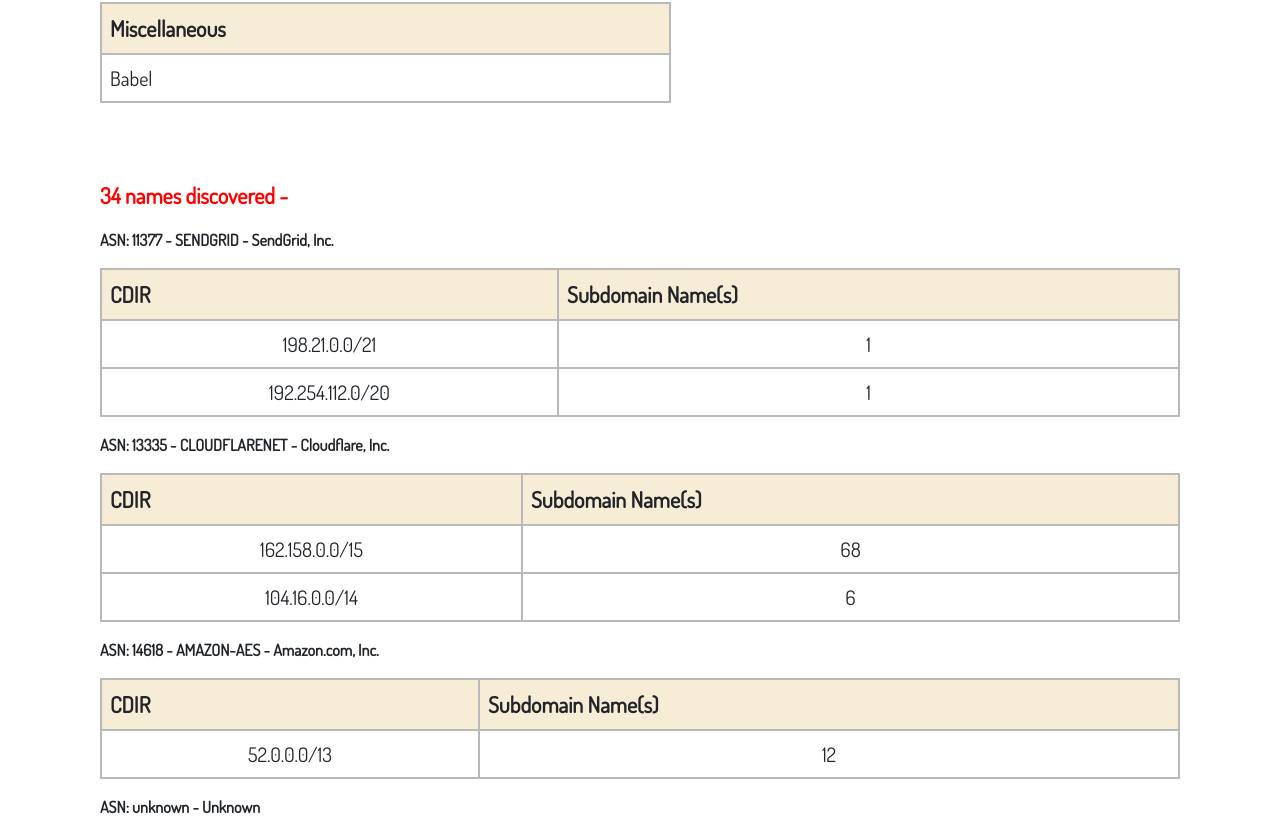
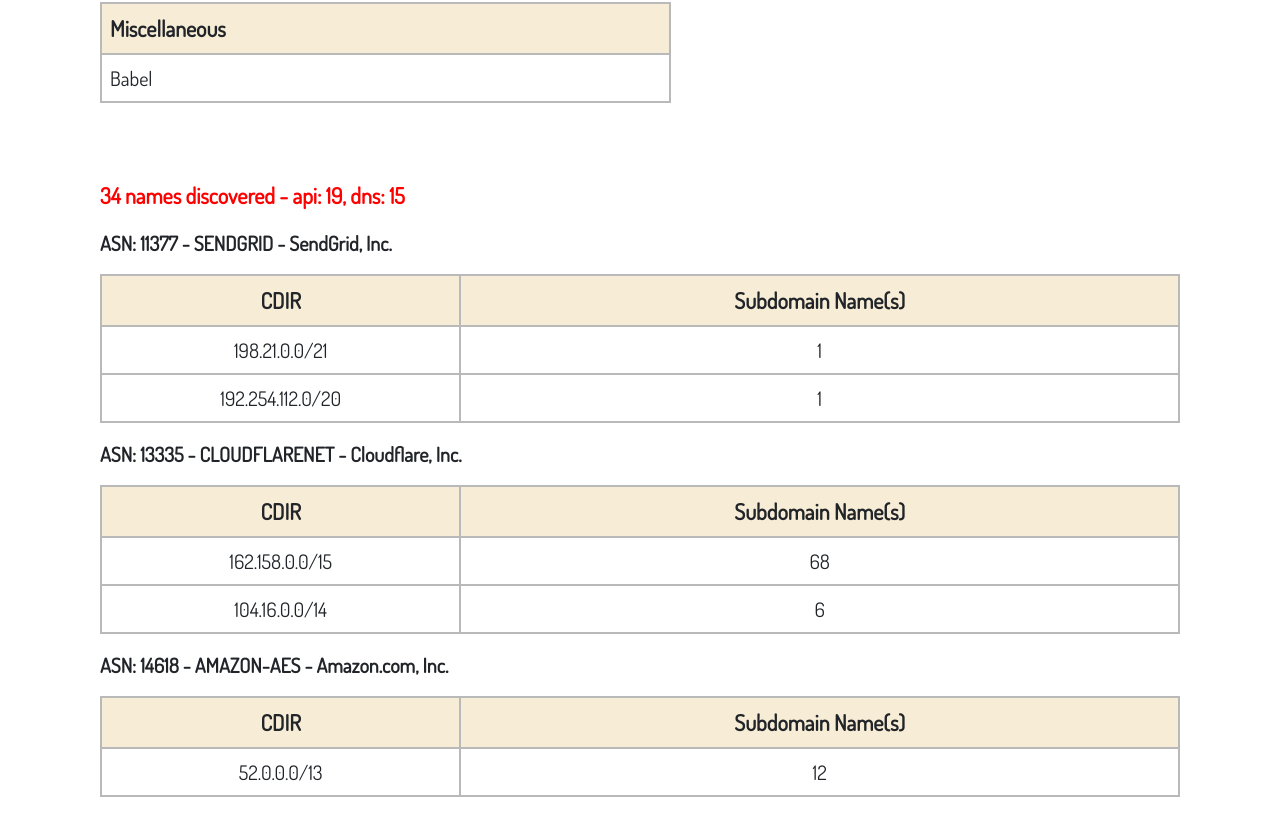
Before and after one commit to sirasbook/mr-robot-frontend, a React (Create React App) app: page /report in a window 1280 px wide. Shown: the part 2100-2918 px from the top of the page. Built offline with nearby package versions, Linux system fonts and the light colour scheme.

Commit message:
fix table-width

```diff
--- a/src/reports/subdomains/subdomain.js
+++ b/src/reports/subdomains/subdomain.js
@@ -50,13 +50,12 @@
   const history = useHistory();
   const location = useLocation();
   const summary = useSummary(data);
-
-  console.log("summary", summary);
+  const domain = data.domains[0];
 
   const [openedDetails, setOpenedDetails] = useState(new Set());
 
-  var c = 0;
-  var d = {};
+  let c = 0;
+  let d = {};
 
   const handleClick = (e) => {
     const name = e.target.text;
@@ -70,8 +69,8 @@
   const displaySubdomain = () =>
     data.domains[0].names.map((info) => {
       c += 1;
-      var target = "target" + c;
-      var targetId = "#" + target;
+      let target = "target" + c;
+      let targetId = "#" + target;
 
       if (info.tag in d) {
         d[`${info.tag}`] += 1;
@@ -179,15 +178,16 @@
             <p
               style={{
                 fontWeight: `bold`,
+                fontSize: `20px`
               }}
             >
               ASN: {asn} - {info.desc}
             </p>
-            <table className="table">
+            <table className="table summary-table">
               <thead>
                 <tr>
-                  <th>CDIR</th>
-                  <th>Subdomain Name(s)</th>
+                  <th className="left">CDIR</th>
+                  <th className="right">Subdomain Name(s)</th>
                 </tr>
               </thead>
               <tbody>
@@ -195,8 +195,8 @@
                   .sort((l, r) => r[1].length - l[1].length)
                   .map(([cidr, addrs]) => (
                     <tr key={cidr}>
-                      <td style={{ textAlign: `center` }}>{cidr}</td>
-                      <td style={{ textAlign: `center` }}>{addrs.length}</td>
+                      <td className="left">{cidr}</td>
+                      <td className="right">{addrs.length}</td>
                     </tr>
                   ))}
               </tbody>
@@ -207,25 +207,32 @@
     );
   };
 
-  const showAmount = () => {
-    var tmp = "";
-    var c = 0;
-    for (const [key, val] of Object.entries(d)) {
-      if (c === 0) {
-        tmp = tmp + `\xa0${key}: ${val}`;
-        c++;
-      } else {
-        tmp = tmp + `, ${key}: ${val}`;
-      }
-    }
-    return tmp;
+  const tags = domain.names.reduce((acc, name) => {
+    if (!acc[name.tag]) acc[name.tag] = 0;
+    acc[name.tag]++;
+
+    return acc;
+  }, {});
+
+  const renderTagHead = () => {
+    const keys = Object.keys(tags);
+
+    return (
+      <p>
+        {domain.total} names discovered -{" "}
+        {keys.map((tag, idx) => (
+          <span key={tag}>{`${tag}: ${tags[tag]}${
+            idx < keys.length - 1 ? `, ` : ``
+          }`}</span>
+        ))}
+      </p>
+    );
   };
 
   return (
     <div className="subdomain-container">
       <div className="flex-row total">
-        <p>{data.domains[0].total} names discovered - </p>
-        {showAmount()}
+        {renderTagHead()}
       </div>
       {renderSummary()}
       <h2>Found Subdomains</h2>
--- a/src/reports/subdomains/subdomain.scss
+++ b/src/reports/subdomains/subdomain.scss
@@ -34,6 +34,17 @@
       .right {
         color: red;
       }
+    }
+  }
+
+  .summary-table {
+    .left {
+      min-width: 250px;
+      text-align: center;
+    }
+    .right {
+      min-width: 500px;
+      text-align: center;
     }
   }
 
```
